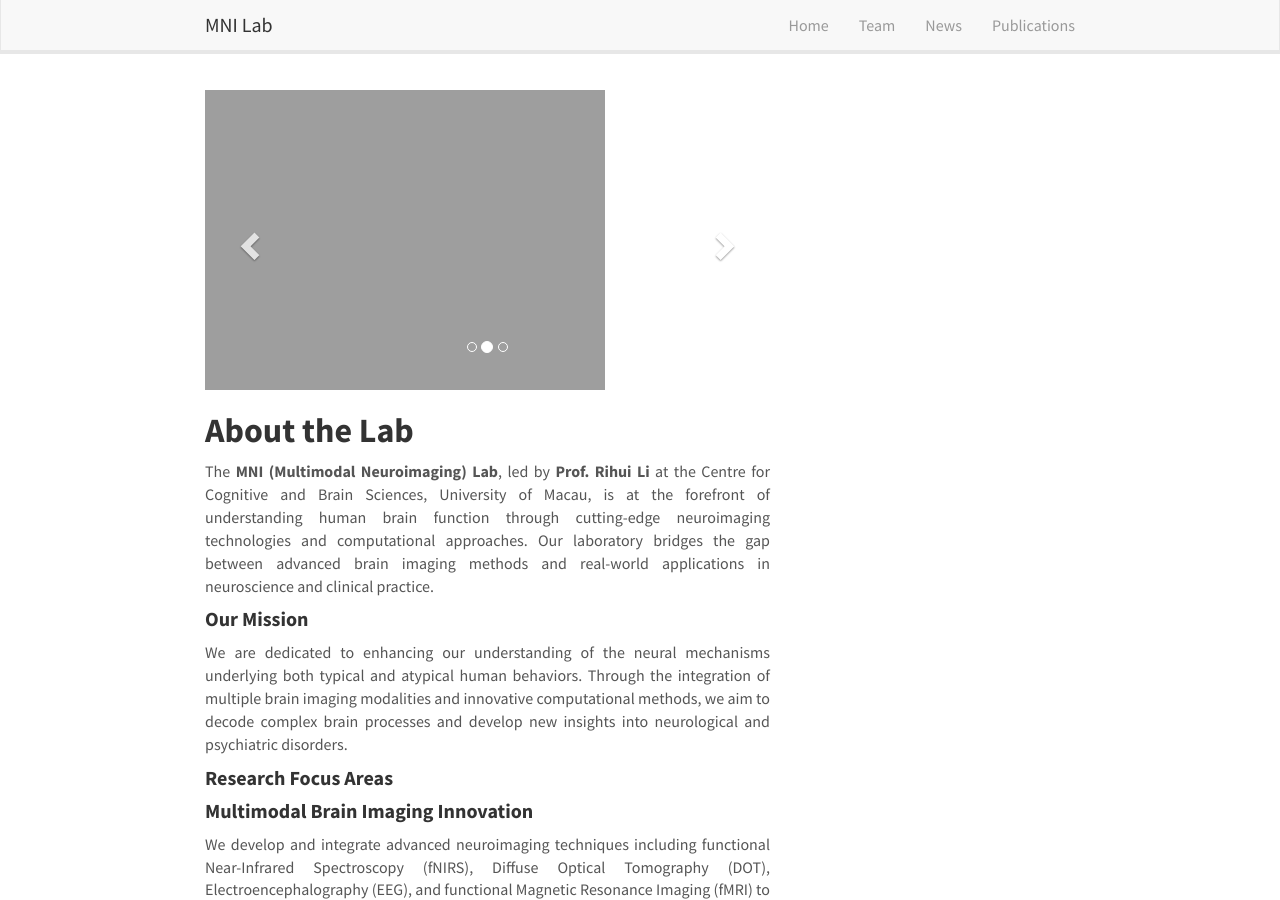
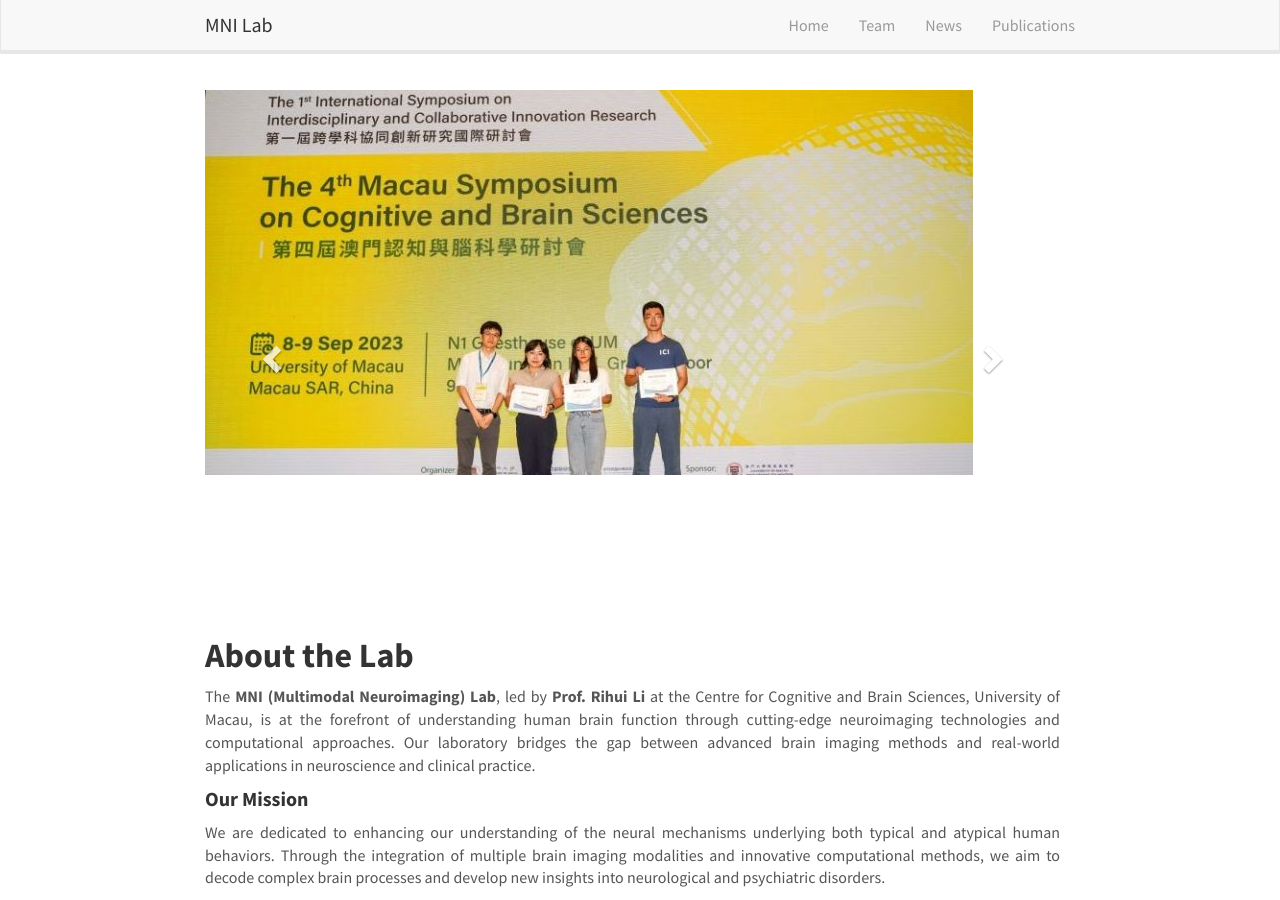
Before and after one commit to MNILab-UM/research-lab-website, a Jekyll site: the page built from _pages/home.md, in a window 1280 px wide and 900 px high. Built offline with Jekyll 4.4.1, drawn with Linux system fonts in a browser that asks for light colours; nearby versions of some CDN libraries; comment, search, counter and statistics services are not loaded.

Commit message:
Update homelay.html

```diff
--- a/_layouts/homelay.html
+++ b/_layouts/homelay.html
@@ -2,7 +2,7 @@
 layout: default
 ---
 
-<div id="homeid" class="col-sm-8 ml-0 nopadding-left">
+<div id="homeid" class="col-sm-12 ml-0 nopadding-left">
 	<div id="carousel" class="carousel slide" data-ride="carousel" data-interval="5000" data-pause="hover" >
 		<!-- Menu -->
 		<ol class="carousel-indicators">
@@ -14,13 +14,13 @@ layout: default
 		<!-- Items -->
 		<div class="carousel-inner" markdown="0">
 			<div class="item active">
-				<img src="{{ site.url }}{{ site.baseurl }}/images/slider/slider-image.png" alt="Slide 1" />
+				<img src="{{ site.url }}{{ site.baseurl }}/images/slider/slider1.jpg" alt="Slide 1" />
 			</div>
 			<div class="item">
-				<img src="{{ site.url }}{{ site.baseurl }}/images/slider/slider-image.png" alt="Slide 2" />
+				<img src="{{ site.url }}{{ site.baseurl }}/images/slider/slider2.jpg" alt="Slide 2" />
 			</div>
 			<div class="item">
-				<img src="{{ site.url }}{{ site.baseurl }}/images/slider/slider-image.png" alt="Slide 2" />
+				<img src="{{ site.url }}{{ site.baseurl }}/images/slider/slider3.jpg" alt="Slide 2" />
 			</div>
 		</div>
 		<a class="left carousel-control" href="#carousel" role="button" data-slide="prev">
@@ -35,7 +35,3 @@ layout: default
 
 	{{ content }}
 </div>
-
-<div id="newsid" class="col-sm-4 nopadding-right" >
-	{% include tweets.html %}
-</div>
```
